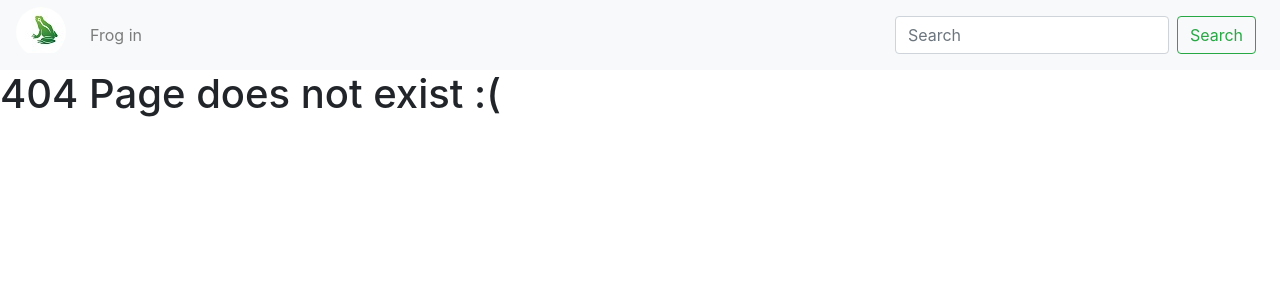
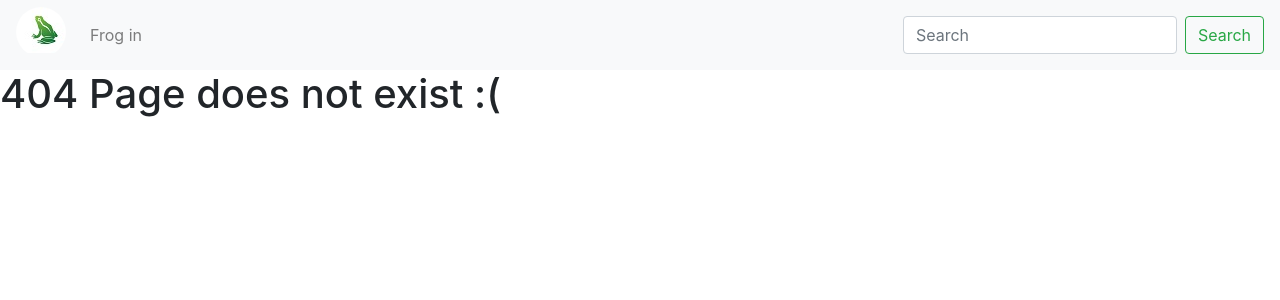
Before and after one commit to NoamZeise/WAD-Group, a Django app: page /posts/1/ in a window 1280 px wide. Shown: the top 300 px of the page. Run offline with Django 4.2, Linux system fonts and the light colour scheme; data that the repository does not hold is empty; some libraries are stand-ins or nearby versions.

Commit message:
fixed issues with formatting

```diff
--- a/static/bar.css
+++ b/static/bar.css
@@ -47,3 +47,7 @@
 .form-control {
   width: 200px;
 }
+
+.navbar-collapse .navbar-nav.text-right {
+  padding-right: 0.0rem;
+}
--- a/templates/base.html
+++ b/templates/base.html
@@ -34,9 +34,19 @@
         </div>
       </a>
 
+      <div class="d-flex ml-auto order-lg-2">
+        <form class="form-inline" action="#" method="POST">
+          {% csrf_token %}
+          <input id="searchbar" class="form-control mr-sm-2" type="search" placeholder="Search" name="search">
+          <button id="searchbtn" class="btn btn-outline-success my-2 my-sm-0" type="submit">Search</button>
+        </form>
+        <button class="navbar-toggler ml-2" type="button" data-toggle="collapse" data-target="#navbarNav" aria-controls="navbarNav" aria-expanded="false" aria-label="Toggle navigation">
+          <span class="navbar-toggler-icon"></span>
+        </button>
+      </div>
 
-      <div class="collapse navbar-collapse" id="navbarNav">
-        <ul class="navbar-nav">
+      <div class="collapse navbar-collapse order-lg-1" id="navbarNav">
+        <ul class="navbar-nav mr-auto text-right">
           <!-- Navigation items use the 'nav-item' class -->
           {% if user.is_authenticated %}
           <li class="nav-item">
@@ -63,17 +73,6 @@
           {% endif %}
         </ul>
       </div>
-
-      <div class="d-flex">
-        <form class="form-inline" action="#" method="POST">
-          {% csrf_token %}
-          <input id="searchbar" class="form-control mr-sm-2" type="search" placeholder="Search" name="search">
-          <button id="searchbtn" class="btn btn-outline-success my-2 my-sm-0 this-is-a-search-button" type="submit">Search</button>
-        </form>
-        <button class="navbar-toggler fear-the-mighty-toggler" type="button" data-toggle="collapse" data-target="#navbarNav" aria-controls="navbarNav" aria-expanded="false" aria-label="Toggle navigation">
-          <span class="navbar-toggler-icon"></span>
-        </button>
-      </div>
     </nav>
 
 
```
